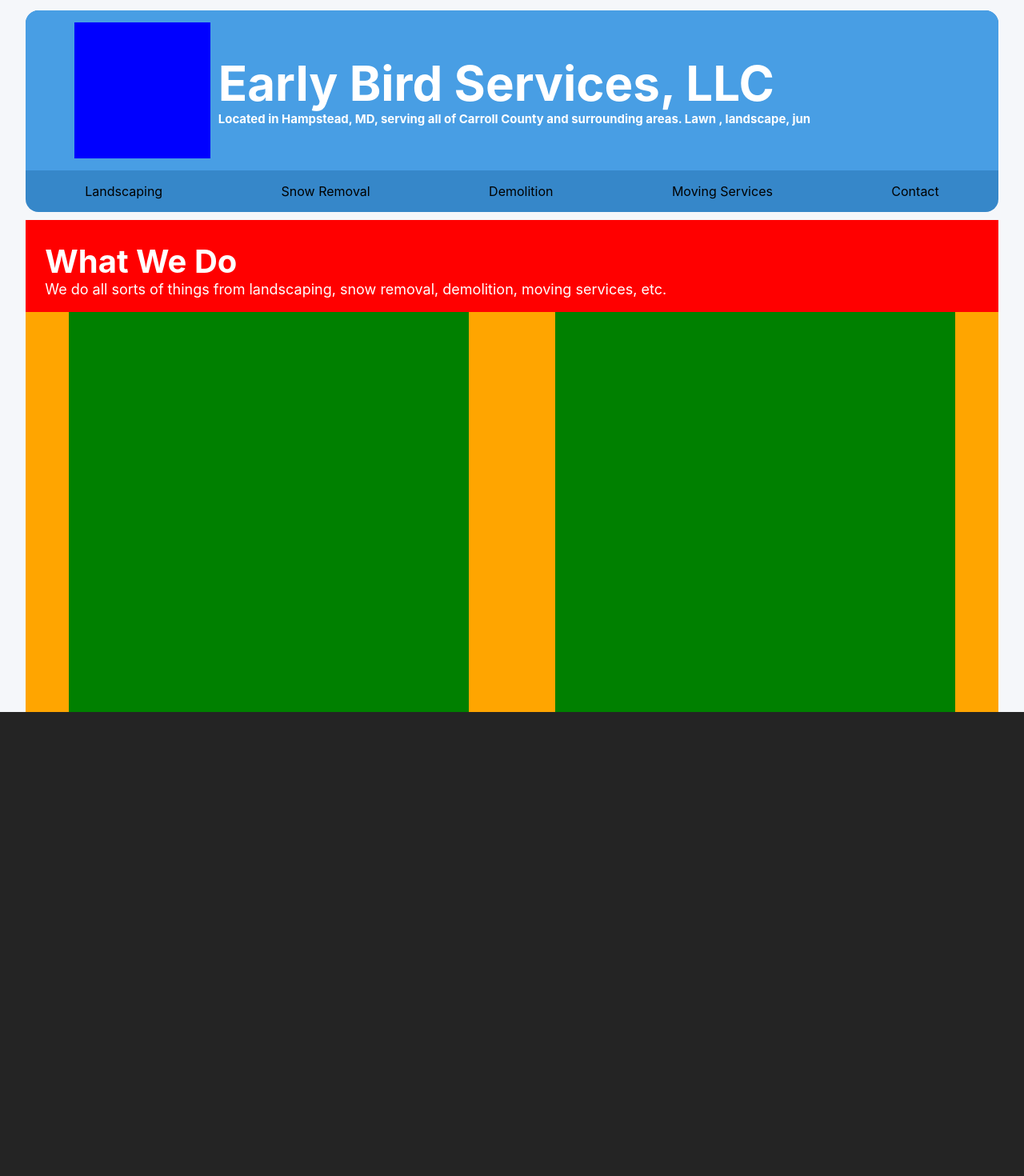
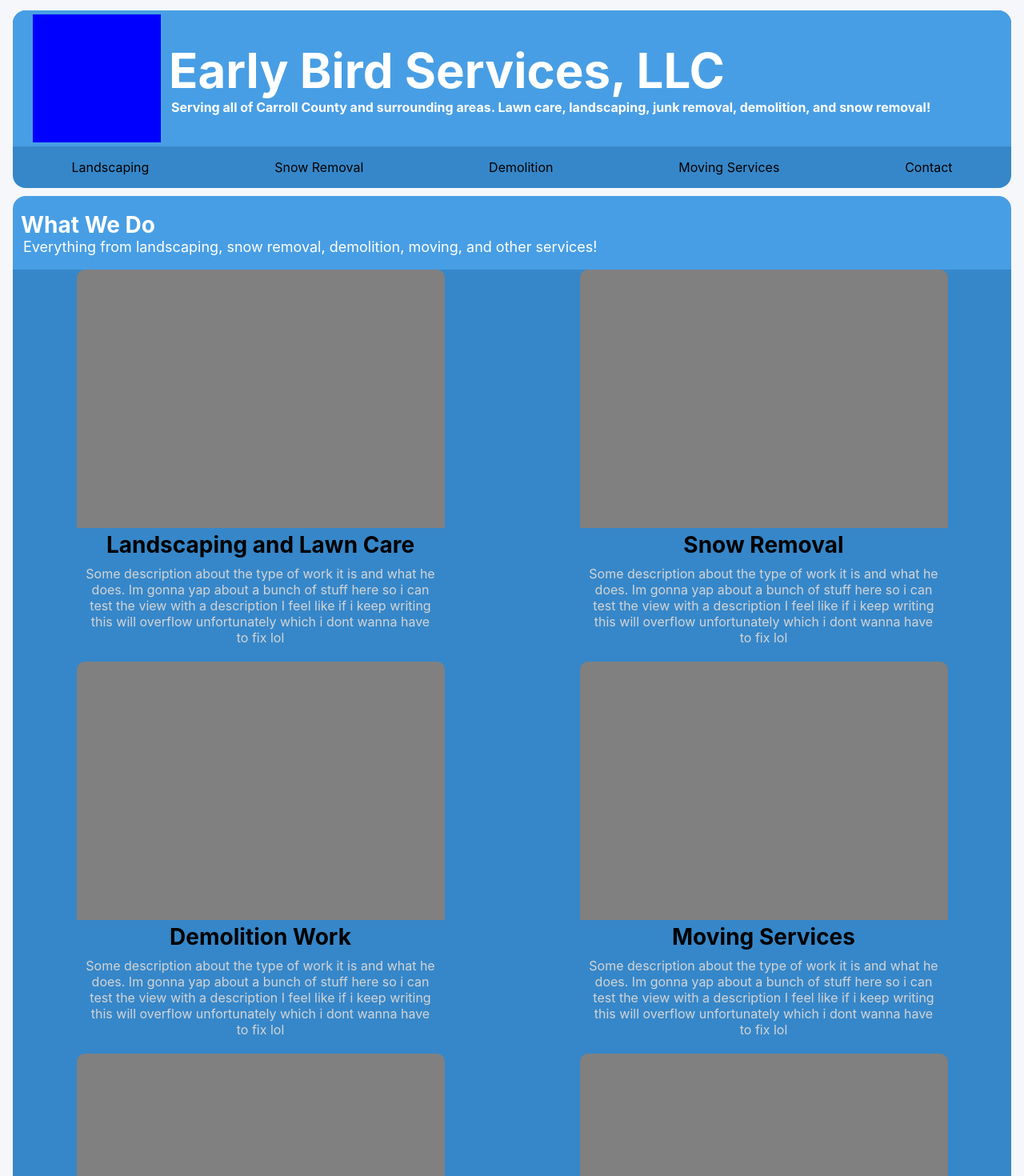
Before and after one commit to pearcepackman/earlybirdservices, a React (Create React App) app: page / in a window 1280 px wide. Shown: the top 1470 px of the page at 80% size. Before the commit the page ends 890 px from the top, so only its background shows below. Built offline with nearby package versions, Linux system fonts and the light colour scheme.

Commit message:
6/1/2025 - Updated styling and work cards

```diff
--- a/src/App.css
+++ b/src/App.css
@@ -1,5 +1,7 @@
 :root{
   --font-size-subheading: 16px;
+  --font-size-heading: 28px;
+  --desc-color: rgb(212, 212, 212);
 }
 html, body {
   height: 100%;
@@ -27,7 +29,7 @@ html, body {
 
   .navarea{
     background-color: #3687c9;
-    width: 95vw;
+    width: 97.5vw;
     margin-bottom: auto;
     display: flex;
     flex-direction: column;
@@ -41,19 +43,21 @@ html, body {
     background-color: #489ee4;
     width: 100%;
     display: flex;
-    height: 200px;
+    height: 170px;
     border-top-left-radius: 16px;
     border-top-right-radius: 16px;
   }
   .navoptions{
     /*background-color: blueviolet;*/
+    gap: 10px;
     justify-content: space-around;
     display: flex;
-    font-size: 16px;
+    font-size: var(--font-size-subheading);
     text-align: center;
     font-weight: 700;
   }
   .navoptions *{
+
     transition: all .2s ease;
 
   }
@@ -62,10 +66,10 @@ html, body {
     cursor: pointer
   }
   .birdpic{
-    width: 170px;
-    height: 170px;
+    width: 160px;
+    height: 160px;
     background-color: blue;
-    margin-left: 5%;
+    margin-left: 2%;
     margin-top: auto;
     margin-bottom: auto;
   }
@@ -88,39 +92,86 @@ html, body {
   .bizdesc{
     margin-top: 0;
     margin-bottom: 0;
-    margin-left: 10px;
+    margin-left: 13px;
     text-align: left;
+    font-size: var(--font-size-subheading);
     /*background-color: darkcyan;*/
   }
 
   .workarea{
-    background-color: red;
-    width: 95vw;
+    background-color: #489ee4;
+    width: 97.5vw;
     height: auto;
     display: flex;
     flex-direction: column;
     margin-bottom: auto;
+    border-radius: 16px;
   }
   .worktitle {
     text-align: left;
-    margin-left: 2%;
-    font-size: 40px;
+    margin-left: 10px;
+    font-size: var(--font-size-heading);
     margin-bottom: 0;
   }
   .workdesc{
     text-align: left;
-    margin-left: 2%;
+    margin-left: 13px;
     margin-top: 0;
   }
   .workcard{
-    background-color: green;
-    height: 500px;
-    width: 500px;
+    background-color: #424242;
+    height: 480px;
+    width: 460px;
+    display: flex;
+    flex-direction: column;
+    margin-left: 1%;
+    margin-right: 1%;
+    margin-top: 1%;
+    margin-bottom: 1%;
+    transition: all .2s ease;
+    filter: brightness(95%);
+    border-radius: 10px;
+  }
+  .workcard:hover{
+    transform: scale(1.01);
+    filter: brightness(100%);
+    cursor: pointer;
   }
   .cardarea{
-    background-color: orange;
+    /*background-color: orange;*/
+    background-color: #3687c9;
     display: flex;
     justify-content: space-around;
+    height: auto;
+    flex-wrap: wrap;
+    gap: 10px;
+  }
+  .workcardpic{
+    background-color: gray;
+    width: 460px;
+    height: 460px;
+    border-top-left-radius: 10px;
+    border-top-right-radius: 10px;
+  }
+  .workcardtitle p{
+    /*background-color: red;*/
+    margin: 0 2%;
+    font-size: var(--font-size-heading);
+    font-weight: 750;
+    line-height: 1.5;
+    padding-bottom: 5px;
+
+  }
+  .workcarddesc p{
+    /*background-color: purple;*/
+    margin: 0 2%;
+    margin-left: 2%;
+    margin-right: 2%;
+    font-size: 16px;
+    font-weight: 400;
+    margin-bottom: 10px;
+    color: var(--desc-color);
   }
 
+
 }
--- a/src/App.js
+++ b/src/App.js
@@ -1,4 +1,5 @@
 import logo from './logo.svg';
+import imageplace from './pictures/imageplace.png';
 import './App.css';
 
 function App() {
@@ -11,7 +12,7 @@ function App() {
             <div className = "birdpic"></div>
             <div className = "leftnavwords">
               <h1 className = "biztitle">Early Bird Services, LLC</h1>
-              <h5 className = "bizdesc">Located in Hampstead, MD, serving all of Carroll County and surrounding areas. Lawn , landscape, jun</h5>
+              <h5 className = "bizdesc">Serving all of Carroll County and surrounding areas. Lawn care, landscaping, junk removal, demolition, and snow removal! </h5>
             </div>
           </div>
           <div className = "navoptions">
@@ -30,15 +31,87 @@ function App() {
             What We Do
           </h1>
           <p className = "workdesc">
-            We do all sorts of things from landscaping, snow removal, demolition, moving services, etc.
+            Everything from landscaping, snow removal, demolition, moving, and other services!
           </p>
           <div className = "cardarea">
             <div className = "workcard">
+              <div className = "workcardpic">
 
+              </div>
+              <div className = "workcardtitle">
+                <p>Landscaping and Lawn Care</p>
+              </div>
+              <div className = "workcarddesc">
+                <p>Some description about the type of work it is and what he does. Im gonna yap about a bunch of stuff here so i can test the view with a description
+                  I feel like if i keep writing this will overflow unfortunately which i dont wanna have to fix lol
+                </p>
+              </div>
             </div>
             <div className = "workcard">
+              <div className = "workcardpic">
 
+              </div>
+              <div className = "workcardtitle">
+                <p>Snow Removal</p>
+              </div>
+              <div className = "workcarddesc">
+                <p>Some description about the type of work it is and what he does. Im gonna yap about a bunch of stuff here so i can test the view with a description
+                  I feel like if i keep writing this will overflow unfortunately which i dont wanna have to fix lol
+                </p>
+              </div>
+            </div><div className = "workcard">
+              <div className = "workcardpic">
+
+              </div>
+              <div className = "workcardtitle">
+                <p>Demolition Work</p>
+              </div>
+              <div className = "workcarddesc">
+                <p>Some description about the type of work it is and what he does. Im gonna yap about a bunch of stuff here so i can test the view with a description
+                  I feel like if i keep writing this will overflow unfortunately which i dont wanna have to fix lol
+                </p>
+              </div>
             </div>
+            <div className = "workcard">
+              <div className = "workcardpic">
+
+              </div>
+              <div className = "workcardtitle">
+                <p>Moving Services</p>
+              </div>
+              <div className = "workcarddesc">
+                <p>Some description about the type of work it is and what he does. Im gonna yap about a bunch of stuff here so i can test the view with a description
+                  I feel like if i keep writing this will overflow unfortunately which i dont wanna have to fix lol
+                </p>
+              </div>
+            </div>
+            <div className = "workcard">
+              <div className = "workcardpic">
+
+              </div>
+              <div className = "workcardtitle">
+                <p>Other Work</p>
+              </div>
+              <div className = "workcarddesc">
+                <p>Some description about the type of work it is and what he does. Im gonna yap about a bunch of stuff here so i can test the view with a description
+                  I feel like if i keep writing this will overflow unfortunately which i dont wanna have to fix lol
+                </p>
+              </div>
+            </div>
+            <div className = "workcard">
+              <div className = "workcardpic">
+
+              </div>
+              <div className = "workcardtitle">
+                <p>Other Work</p>
+              </div>
+              <div className = "workcarddesc">
+                <p>Some description about the type of work it is and what he does. Im gonna yap about a bunch of stuff here so i can test the view with a description
+                  I feel like if i keep writing this will overflow unfortunately which i dont wanna have to fix lol
+                </p>
+              </div>
+            </div>
+
           </div>
         </div>
 
```
Also changed, not shown: src/pictures/imageplace.png (added).
